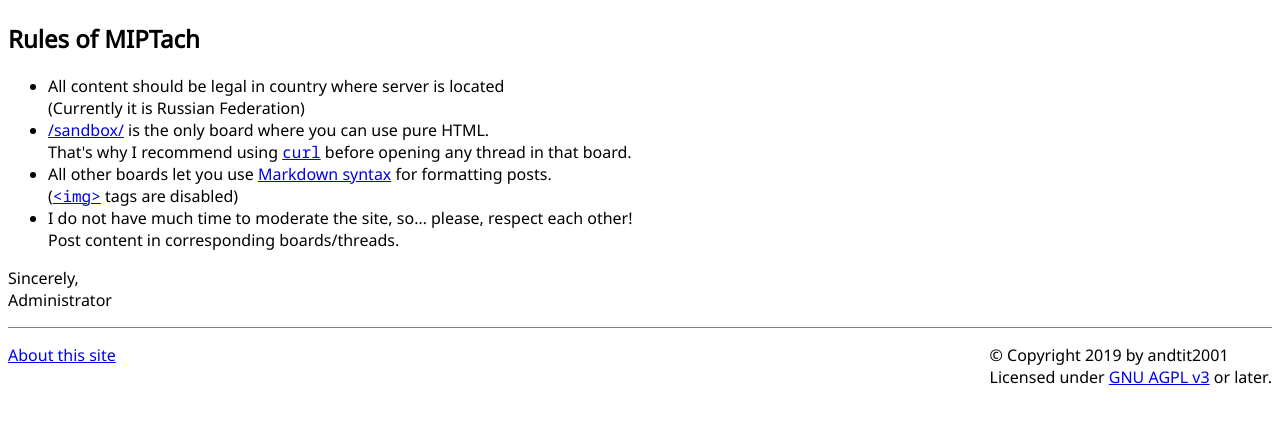
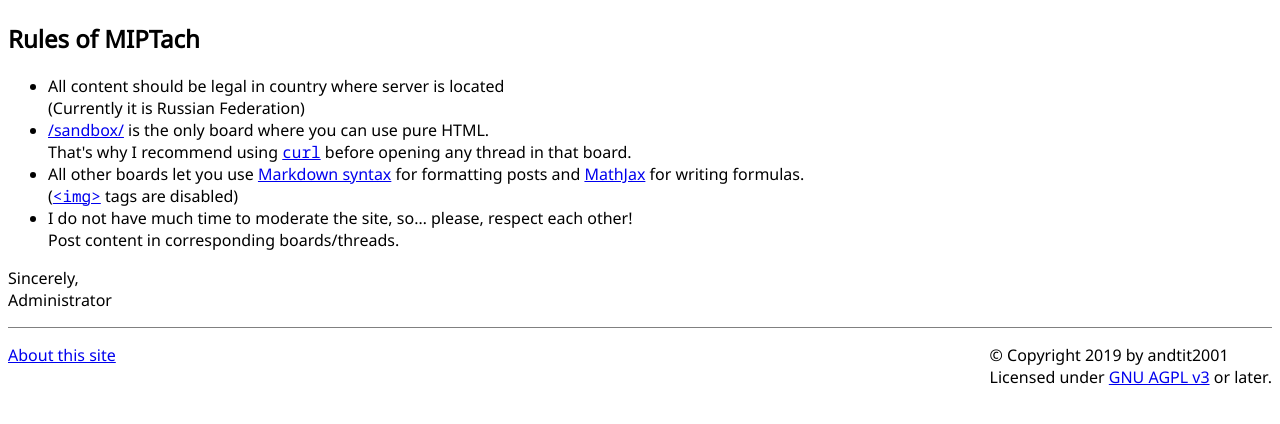
Before and after one commit to andtit2001/miptach, a Flask app: page /rules in a window 1280 px wide. Shown: the part 73-497 px from the top of the page. Run offline with Flask 2, Linux system fonts and the light colour scheme; parts of the project's set-up code (start-up, migrations or seed data) failed here and were passed over.

Commit message:
Add MathJax to the list of rules

```diff
--- a/site/templates/rules.html
+++ b/site/templates/rules.html
@@ -7,7 +7,7 @@
                     (Currently it is Russian Federation)</li>
                 <li><a href="/sandbox/">/sandbox/</a> is the only board where you can use pure HTML.<br>
                     That's why I recommend using <a href="https://curl.haxx.se/"><code>curl</code></a> before opening any thread in that board.</li>
-                <li>All other boards let you use <a href="https://daringfireball.net/projects/markdown/syntax">Markdown syntax</a> for formatting posts.<br>
+                <li>All other boards let you use <a href="https://daringfireball.net/projects/markdown/syntax">Markdown syntax</a> for formatting posts and <a href="https://docs.mathjax.org/en/latest/mathjax.html">MathJax</a> for writing formulas.<br>
                     (<a href="https://developer.mozilla.org/en-US/docs/Web/HTML/Element/img"><code>&lt;img&gt;</code></a> tags are disabled)</li>
                 <li>I do not have much time to moderate the site, so&hellip; please, respect each other!<br>
                     Post content in corresponding boards/threads.</li>
```
